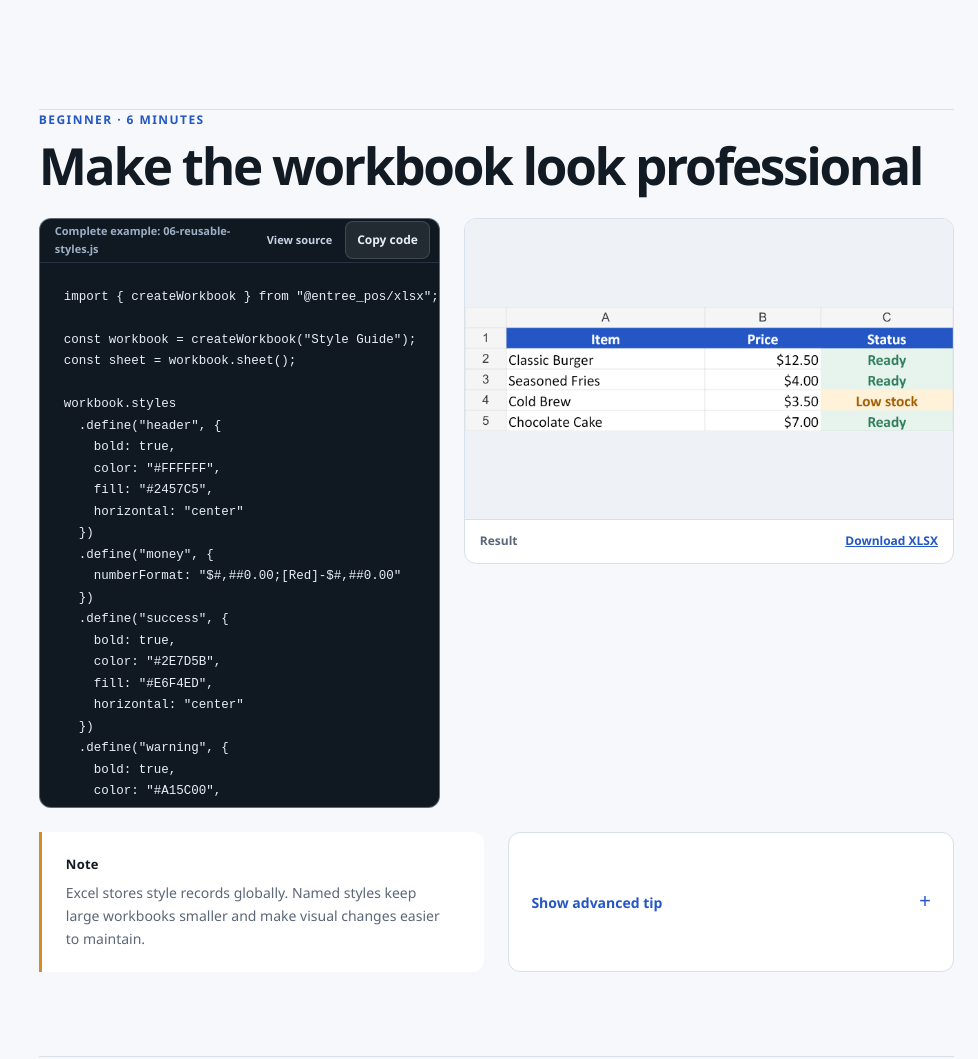
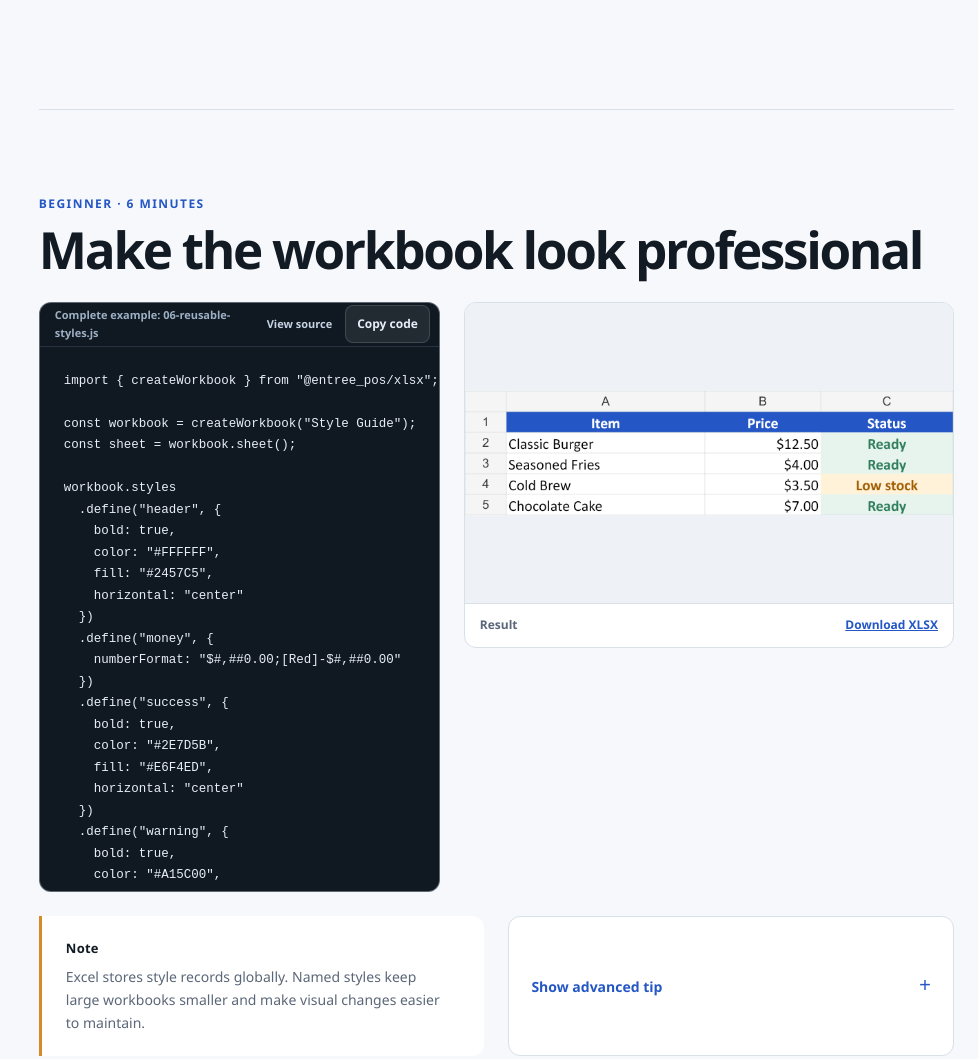
Before and after one commit to EntreePOS/entree-xlsx, a website: page site/index.html in a window 1280 px wide. Shown: the part 6221-7280 px from the top of the page, without its empty margins (302-1280 px from the left). Drawn offline with Linux system fonts and the light colour scheme.

Commit message:
fix lesson 7 section spacing

```diff
--- a/site/styles.css
+++ b/site/styles.css
@@ -345,6 +345,7 @@ h1 {
 }
 
 .lesson + .lesson { padding-top: 84px; }
+.helper-guide + .lesson { padding-top: 84px; }
 .lesson:last-child { padding-bottom: 72px; }
 
 .helper-guide {
```
